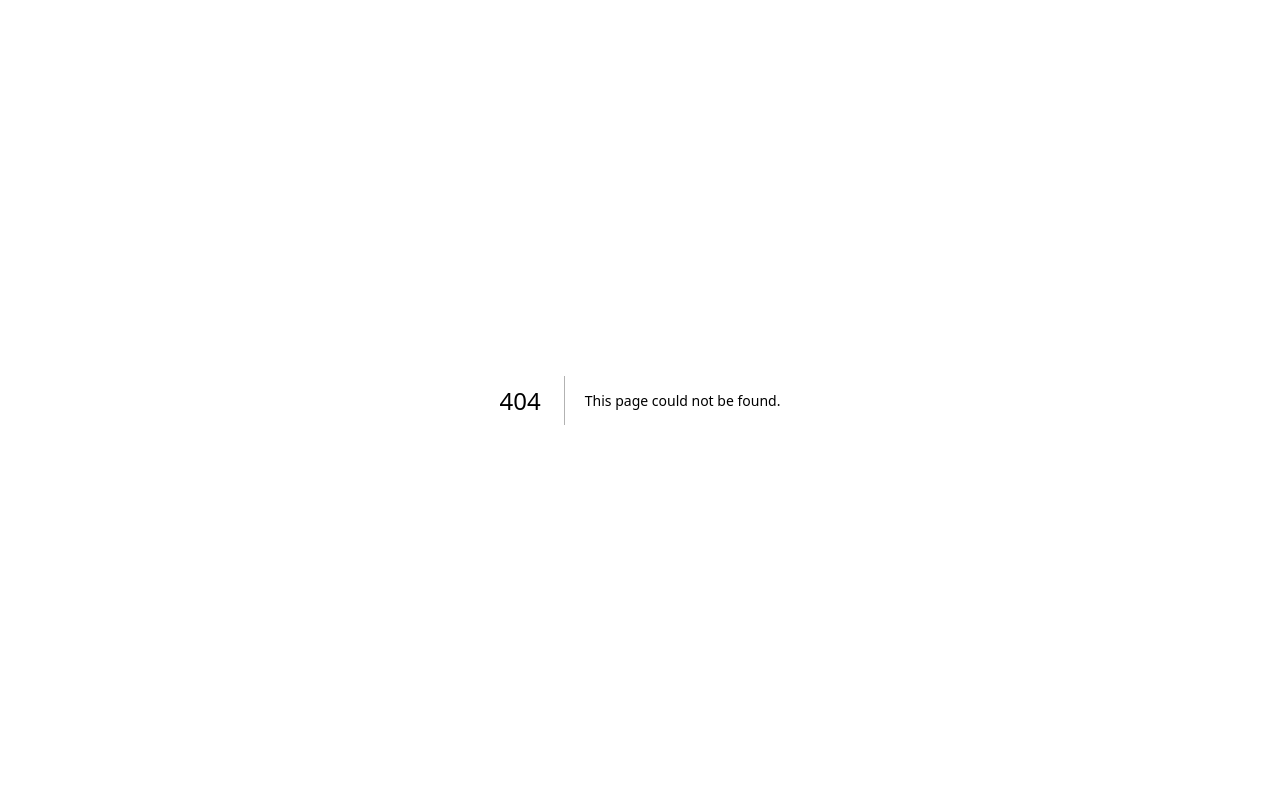
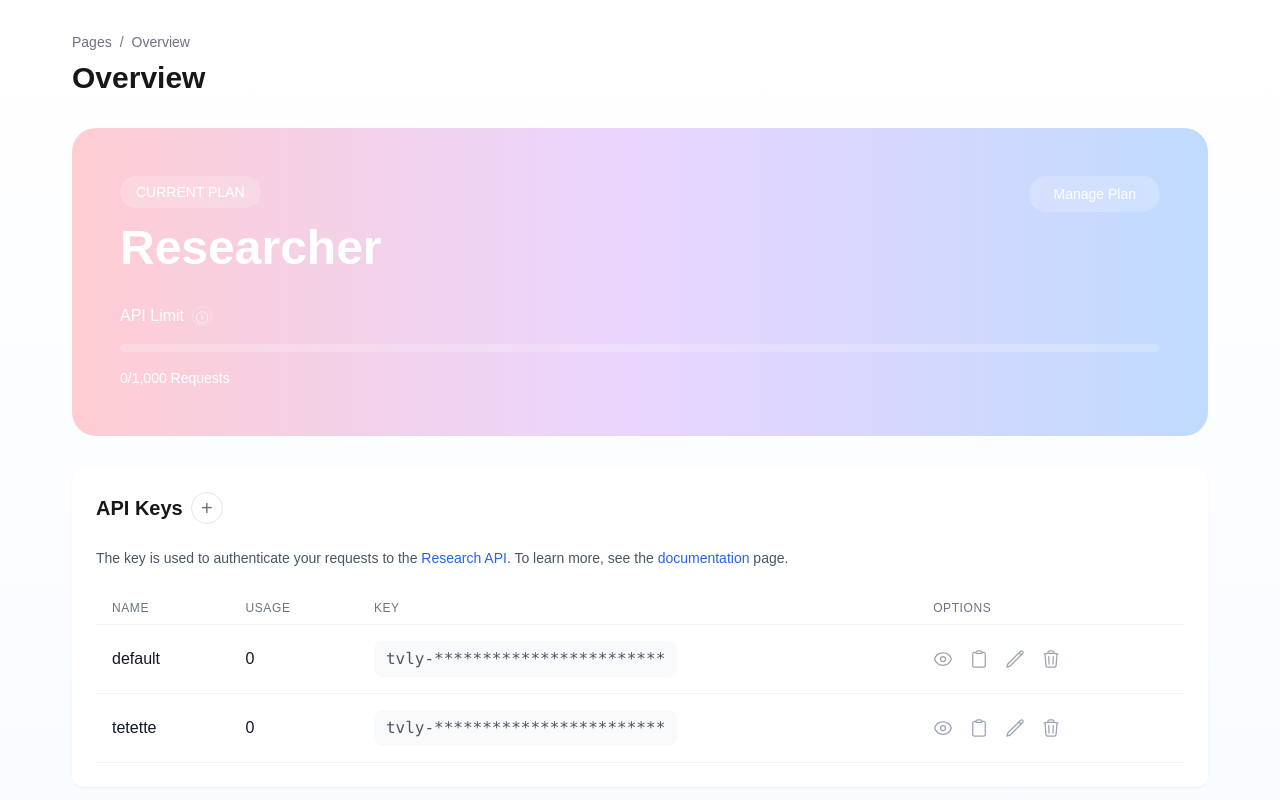
Before and after one commit to gabrielgs44/dandi, a Next.js app: page /dashboards in a window 1280 px wide. Before the commit this address had no page. Shown: the top 800 px of the page. Built offline with nearby package versions, Linux system fonts and the light colour scheme.

Commit message:
start of the project

```diff
--- /dev/null
+++ b/app/dashboards/page.tsx
@@ -0,0 +1,245 @@
+'use client'
+
+import { useState } from 'react'
+import { EyeIcon, ClipboardIcon, PencilIcon, TrashIcon } from '@heroicons/react/24/outline'
+
+interface ApiKey {
+  id: string
+  name: string
+  key: string
+  createdAt: string
+  usage: number
+}
+
+export default function DashboardPage() {
+  const [apiKeys, setApiKeys] = useState<ApiKey[]>([
+    {
+      id: '1',
+      name: 'default',
+      key: 'tvly-8x7n9v2m4k5l3j1h6g4f9d8s7a5',
+      createdAt: '2024-03-15T10:00:00.000Z',
+      usage: 0
+    },
+    {
+      id: '2',
+      name: 'tetette',
+      key: 'tvly-2p9m4k5l8x7n3j1h6g4f9d8s7a5',
+      createdAt: '2024-03-16T15:30:00.000Z',
+      usage: 0
+    }
+  ])
+
+  const [isCreating, setIsCreating] = useState(false)
+  const [newKeyName, setNewKeyName] = useState('')
+  const [editingKey, setEditingKey] = useState<string | null>(null)
+
+  const createApiKey = () => {
+    if (!newKeyName) return
+
+    const newKey = {
+      id: Math.random().toString(),
+      name: newKeyName,
+      key: `tvly-${Math.random().toString(36).slice(2)}`,
+      createdAt: new Date().toISOString(),
+      usage: 0
+    }
+
+    setApiKeys([...apiKeys, newKey])
+    setNewKeyName('')
+    setIsCreating(false)
+  }
+
+  const updateApiKey = (id: string, newName: string) => {
+    setApiKeys(apiKeys.map(key =>
+      key.id === id ? { ...key, name: newName } : key
+    ))
+    setEditingKey(null)
+  }
+
+  const deleteApiKey = (id: string) => {
+    if (confirm('Are you sure you want to delete this API key?')) {
+      setApiKeys(apiKeys.filter(key => key.id !== id))
+    }
+  }
+
+  const copyToClipboard = (text: string) => {
+    navigator.clipboard.writeText(text)
+    // You might want to add a toast notification here
+  }
+
+  return (
+    <div className="min-h-screen bg-gradient-to-b from-white to-blue-50/50">
+      <div className="max-w-[1200px] mx-auto px-8 pb-16">
+        {/* Breadcrumb and Title */}
+        <div className="py-8">
+          <div className="flex items-center text-sm text-gray-500 mb-2">
+            <span>Pages</span>
+            <span className="mx-2">/</span>
+            <span>Overview</span>
+          </div>
+          <h1 className="text-3xl font-bold">Overview</h1>
+        </div>
+
+        {/* Current Plan Card - Updated styling */}
+        <div className="mb-8 p-12 rounded-3xl bg-gradient-to-r from-rose-200 via-purple-200 to-blue-200">
+          <div className="space-y-8">
+            <div className="flex justify-between items-start">
+              <div className="flex flex-col gap-4">
+                <span className="bg-white/20 text-white text-sm font-medium px-4 py-1.5 rounded-full w-fit backdrop-blur-sm">
+                  CURRENT PLAN
+                </span>
+                <h2 className="text-5xl font-bold text-white">Researcher</h2>
+              </div>
+
+              <button className="bg-white/20 text-white px-6 py-2 rounded-full text-sm font-medium flex items-center gap-2 backdrop-blur-sm hover:bg-white/30 transition-colors">
+                <span>Manage Plan</span>
+              </button>
+            </div>
+
+            <div className="space-y-4">
+              <div className="flex items-center gap-2">
+                <span className="text-white font-medium">API Limit</span>
+                <span className="text-white text-xs border border-white/30 rounded-full w-5 h-5 inline-flex items-center justify-center">
+                  ⓘ
+                </span>
+              </div>
+              <div className="bg-white/20 rounded-full h-2">
+                <div className="bg-white h-2 rounded-full w-[0%]" />
+              </div>
+              <div className="text-sm text-white">0/1,000 Requests</div>
+            </div>
+          </div>
+        </div>
+
+        {/* API Keys Section - Updated styling */}
+        <div className="bg-white rounded-xl p-6 shadow-sm">
+          <div className="flex justify-between items-center mb-6">
+            <div className="flex items-center gap-2">
+              <h2 className="text-xl font-semibold">API Keys</h2>
+              <button
+                onClick={() => setIsCreating(true)}
+                className="w-8 h-8 rounded-full border border-gray-200 inline-flex items-center justify-center text-gray-500 hover:text-gray-700 hover:border-gray-300 text-xl"
+              >
+                +
+              </button>
+            </div>
+          </div>
+
+          {isCreating && (
+            <div className="mb-4 p-4 border rounded-lg">
+              <input
+                type="text"
+                value={newKeyName}
+                onChange={(e) => setNewKeyName(e.target.value)}
+                placeholder="Enter API key name"
+                className="border rounded px-3 py-2 mr-2"
+              />
+              <button
+                onClick={createApiKey}
+                className="bg-blue-500 text-white px-4 py-2 rounded hover:bg-blue-600"
+              >
+                Create
+              </button>
+              <button
+                onClick={() => {
+                  setIsCreating(false)
+                  setNewKeyName('')
+                }}
+                className="ml-2 text-gray-500 hover:text-gray-700"
+              >
+                Cancel
+              </button>
+            </div>
+          )}
+
+          <div className="text-sm text-gray-600 mb-6">
+            The key is used to authenticate your requests to the <a href="#" className="text-blue-600 hover:text-blue-700">Research API</a>.
+            To learn more, see the <a href="#" className="text-blue-600 hover:text-blue-700">documentation</a> page.
+          </div>
+
+          <table className="w-full">
+            <thead>
+              <tr className="text-left border-b border-gray-100">
+                <th className="py-2 px-4 text-xs font-medium text-gray-500 uppercase tracking-wider">
+                  Name
+                </th>
+                <th className="py-2 px-4 text-xs font-medium text-gray-500 uppercase tracking-wider">
+                  Usage
+                </th>
+                <th className="py-2 px-4 text-xs font-medium text-gray-500 uppercase tracking-wider">
+                  Key
+                </th>
+                <th className="py-2 px-4 text-xs font-medium text-gray-500 uppercase tracking-wider">
+                  Options
+                </th>
+              </tr>
+            </thead>
+            <tbody>
+              {apiKeys.map((key) => (
+                <tr key={key.id} className="border-b border-gray-100">
+                  <td className="py-4 px-4 text-gray-900">
+                    {editingKey === key.id ? (
+                      <input
+                        type="text"
+                        defaultValue={key.name}
+                        onBlur={(e) => updateApiKey(key.id, e.target.value)}
+                        className="border rounded-lg px-3 py-1.5"
+                        autoFocus
+                      />
+                    ) : (
+                      key.name
+                    )}
+                  </td>
+                  <td className="py-4 px-4 text-gray-900">{key.usage}</td>
+                  <td className="py-4 px-4">
+                    <span className="font-mono text-gray-600 bg-gray-50 rounded-lg px-3 py-1.5 inline-block">
+                      tvly-************************
+                    </span>
+                  </td>
+                  <td className="py-4 px-4">
+                    <div className="flex gap-4">
+                      <button
+                        onClick={() => alert(key.key)}
+                        className="text-gray-400 hover:text-gray-600"
+                      >
+                        <EyeIcon className="w-5 h-5" />
+                      </button>
+                      <button
+                        onClick={() => copyToClipboard(key.key)}
+                        className="text-gray-400 hover:text-gray-600"
+                      >
+                        <ClipboardIcon className="w-5 h-5" />
+                      </button>
+                      <button
+                        onClick={() => setEditingKey(key.id)}
+                        className="text-gray-400 hover:text-gray-600"
+                      >
+                        <PencilIcon className="w-5 h-5" />
+                      </button>
+                      <button
+                        onClick={() => deleteApiKey(key.id)}
+                        className="text-gray-400 hover:text-gray-600"
+                      >
+                        <TrashIcon className="w-5 h-5" />
+                      </button>
+                    </div>
+                  </td>
+                </tr>
+              ))}
+            </tbody>
+          </table>
+        </div>
+
+        {/* Contact Us Section - Added bottom margin */}
+        <div className="mt-16 py-6 px-6 bg-white rounded-2xl flex items-center justify-between shadow-[0_2px_8px_0px_rgba(0,0,0,0.04)]">
+          <p className="text-gray-600 text-sm">
+            Have any questions, feedback or need support? We'd love to hear from you!
+          </p>
+          <button className="px-6 py-2.5 rounded-full bg-white text-sm border border-gray-200 text-gray-900 hover:bg-gray-50 transition-colors">
+            Contact us
+          </button>
+        </div>
+      </div>
+    </div>
+  )
+}
--- a/app/page.tsx
+++ b/app/page.tsx
@@ -46,6 +46,12 @@ export default function Home() {
             rel="noopener noreferrer"
           >
             Read our docs
+          </a>
+          <a
+            className="rounded-full border border-solid border-black/[.08] dark:border-white/[.145] transition-colors flex items-center justify-center hover:bg-[#f2f2f2] dark:hover:bg-[#1a1a1a] hover:border-transparent text-sm sm:text-base h-10 sm:h-12 px-4 sm:px-5 sm:min-w-44"
+            href="/dashboards"
+          >
+            Manage API Keys
           </a>
         </div>
       </main>
```
Also changed, not shown: package.json (+6 -5 lines), 1 other file (tests, documents, lock files or other folders).
